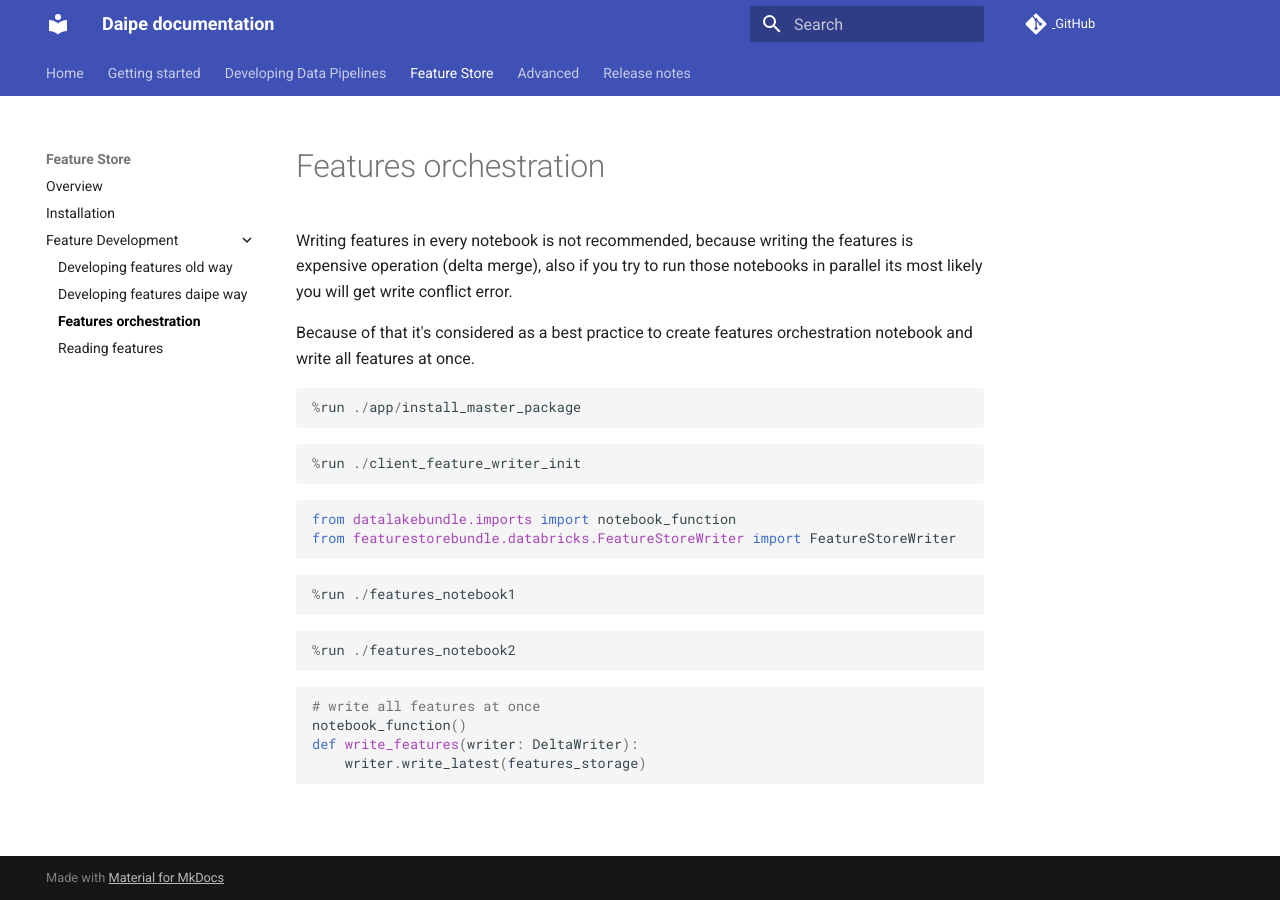
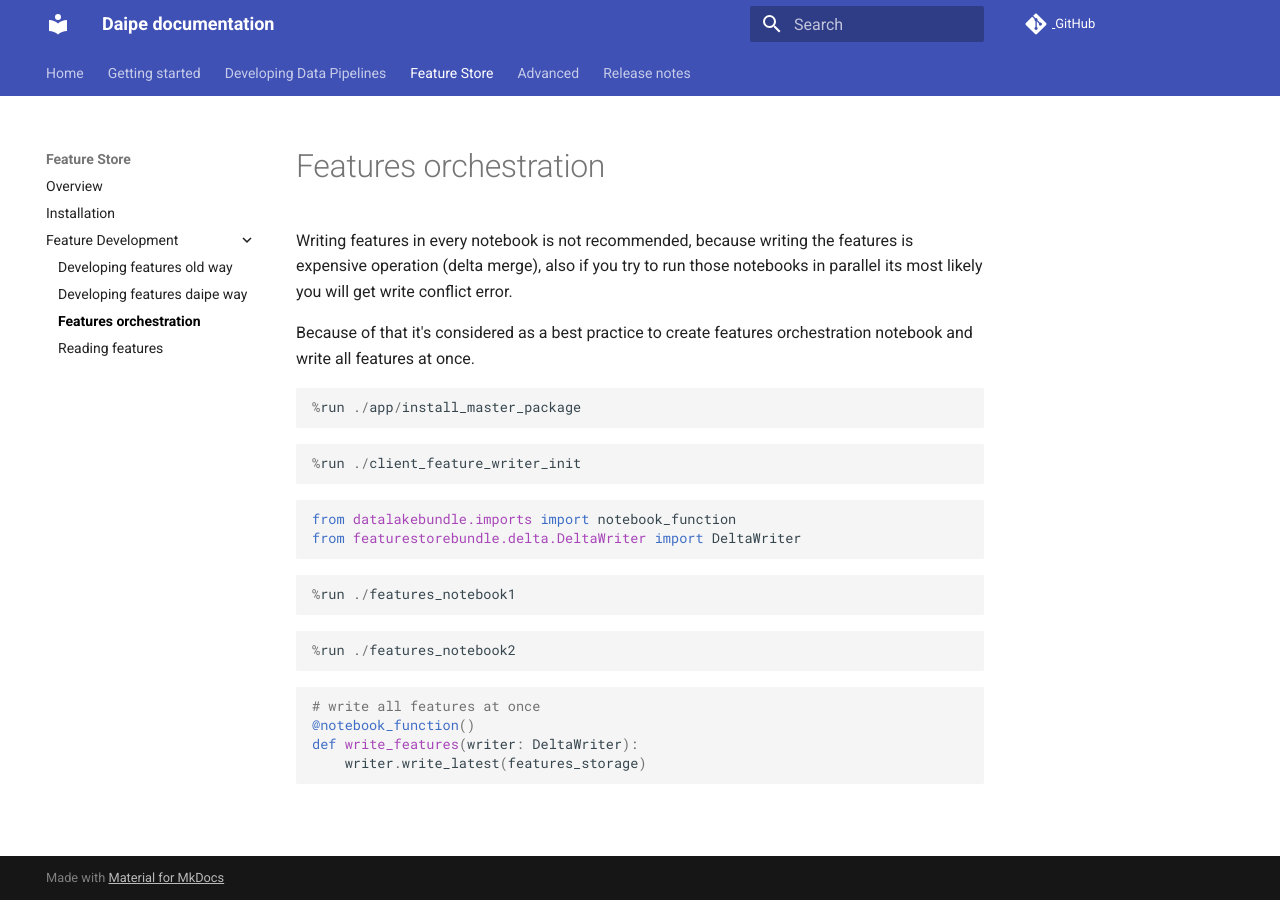
Before and after one commit to daipe-ai/platform-docs, an MkDocs documentation site: the page built from docs/feature-store/orchestration.md, in a window 1280 px wide. Built offline with MkDocs 1.6.1 and Material for MkDocs 9.7.7, drawn with Linux system fonts in a browser that asks for light colours; comment, search, counter and statistics services are not loaded.

Commit message:
Fix missing @

````diff
--- a/docs/feature-store/orchestration.md
+++ b/docs/feature-store/orchestration.md
@@ -17,7 +17,7 @@ notebook and write all features at once.
 
 ```python
 from datalakebundle.imports import notebook_function
-from featurestorebundle.databricks.FeatureStoreWriter import FeatureStoreWriter
+from featurestorebundle.delta.DeltaWriter import DeltaWriter
 ```
 ```python
 %run ./features_notebook1
@@ -29,7 +29,7 @@ from featurestorebundle.databricks.FeatureStoreWriter import FeatureStoreWriter
 
 ```python
 # write all features at once
-notebook_function()
+@notebook_function()
 def write_features(writer: DeltaWriter):
     writer.write_latest(features_storage)
 ```
````
Also changed, not shown: docs/feature-store/daipe-way-dev.md (+3 -1 lines), docs/feature-store/reading-features.md (+2 -1 lines).
